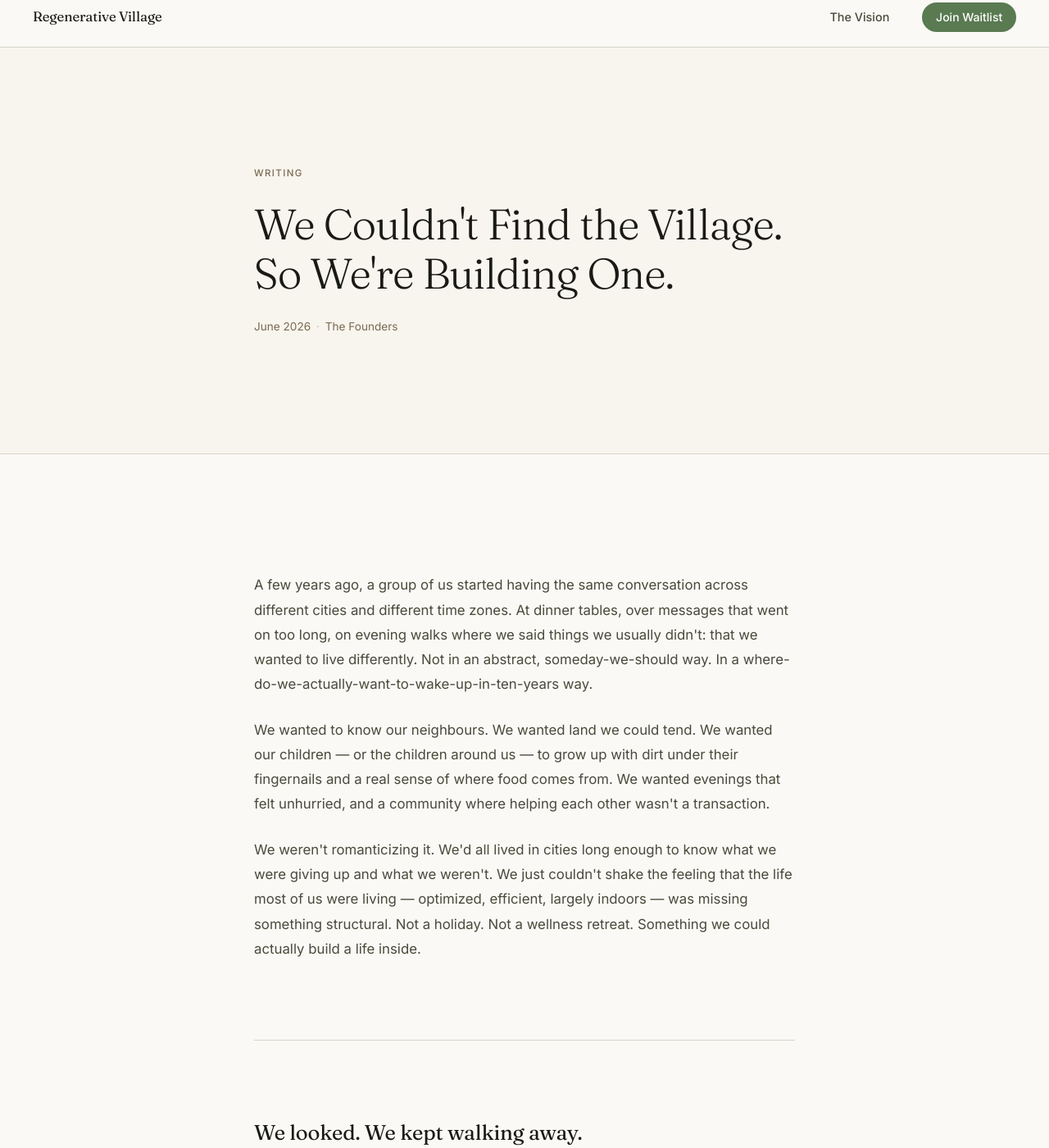
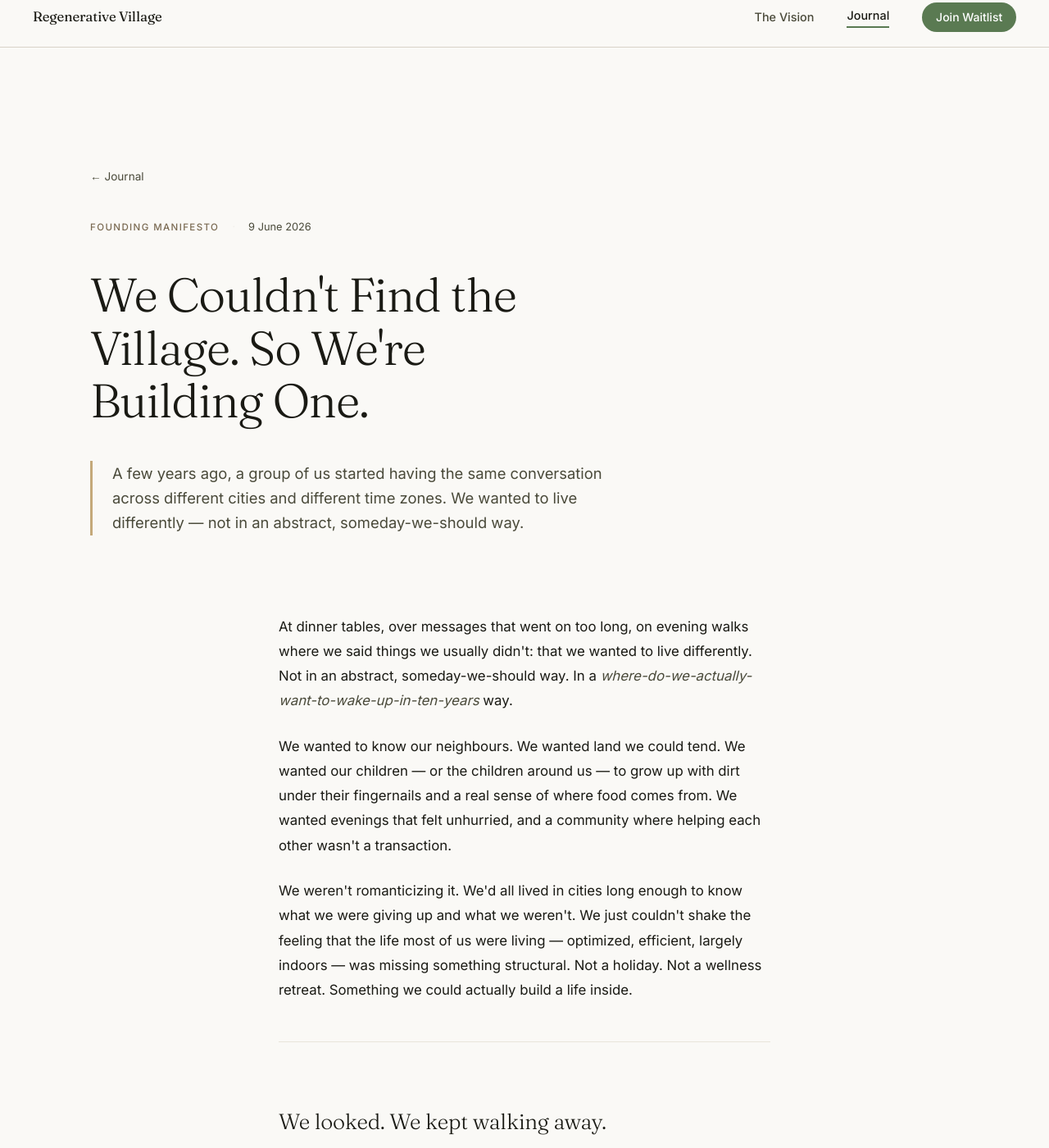
Before and after one commit to shameekc/regenerative-village, a plain HTML site: page blog/founding-manifesto.html in a window 1280 px wide. Shown: the part 15-1415 px from the top of the page at 82% size. Drawn offline with Linux system fonts and the light colour scheme.

Commit message:
refine: improve blog post design with lede, OG meta, and Journal nav link
Adds post lede pullquote, OG social meta tags, and Journal nav context
to the founding manifesto post.

Co-Authored-By: Paperclip <noreply@paperclip.ing>

```diff
--- a/blog/founding-manifesto.html
+++ b/blog/founding-manifesto.html
@@ -4,46 +4,156 @@
   <meta charset="UTF-8">
   <meta name="viewport" content="width=device-width, initial-scale=1.0">
   <title>We Couldn't Find the Village. So We're Building One. — Regenerative Village</title>
-  <meta name="description" content="A founding manifesto: why a group of us couldn't find the regenerative, co-owned village we wanted — and decided to build it ourselves.">
+  <meta name="description" content="A few years ago, a group of us started having the same conversation across different cities and different time zones. We wanted to live differently.">
+  <meta property="og:title" content="We Couldn't Find the Village. So We're Building One.">
+  <meta property="og:description" content="A founding manifesto for Regenerative Village — a co-owned, regenerative land community built from the ground up by its future members.">
+  <meta property="og:type" content="article">
   <link rel="preconnect" href="https://fonts.googleapis.com">
   <link rel="preconnect" href="https://fonts.gstatic.com" crossorigin>
-  <link href="https://fonts.googleapis.com/css2?family=Fraunces:ital,opsz,wght@0,9..144,300;0,9..144,400;1,9..144,300&family=Inter:wght@400;500&display=swap" rel="stylesheet">
+  <link href="https://fonts.googleapis.com/css2?family=Fraunces:ital,opsz,wght@0,9..144,300;0,9..144,400;1,9..144,300;1,9..144,400&family=Inter:wght@400;500&display=swap" rel="stylesheet">
   <link rel="stylesheet" href="../styles.css">
+  <style>
+    .post-hero {
+      padding: var(--space-3xl) var(--space-lg) var(--space-2xl);
+      max-width: var(--max-width);
+      margin: 0 auto;
+    }
+    .post-meta {
+      display: flex;
+      align-items: center;
+      gap: var(--space-sm);
+      margin-bottom: var(--space-lg);
+    }
+    .post-meta-label {
+      font-family: var(--font-sans);
+      font-size: 0.72rem;
+      font-weight: 500;
+      letter-spacing: 0.12em;
+      text-transform: uppercase;
+      color: var(--color-bark);
+    }
+    .post-meta-sep { color: var(--color-mist); }
+    .post-meta-date {
+      font-family: var(--font-sans);
+      font-size: 0.8rem;
+      color: var(--color-ink-soft);
+    }
+    .post-title {
+      font-family: var(--font-serif);
+      font-size: clamp(2.2rem, 5vw, 3.6rem);
+      font-weight: 300;
+      line-height: 1.12;
+      letter-spacing: -0.02em;
+      color: var(--color-ink);
+      max-width: 16ch;
+      margin-bottom: var(--space-lg);
+    }
+    .post-lede {
+      font-size: 1.15rem;
+      line-height: 1.65;
+      color: var(--color-ink-soft);
+      max-width: 56ch;
+      border-left: 3px solid var(--color-earth);
+      padding-left: var(--space-md);
+    }
+    .post-body {
+      max-width: 680px;
+      margin: 0 auto;
+      padding: 0 var(--space-lg) var(--space-3xl);
+    }
+    .post-body p {
+      font-size: 1.05rem;
+      line-height: 1.8;
+      color: var(--color-ink);
+      margin-bottom: 1.5em;
+    }
+    .post-body h2 {
+      font-family: var(--font-serif);
+      font-size: 1.65rem;
+      font-weight: 300;
+      letter-spacing: -0.01em;
+      color: var(--color-ink);
+      margin: 3em 0 1em;
+      line-height: 1.25;
+    }
+    .post-body hr {
+      border: none;
+      border-top: 1px solid var(--color-mist);
+      margin: 3em 0;
+    }
+    .post-body em {
+      font-style: italic;
+      color: var(--color-ink-soft);
+    }
+    .post-cta {
+      background: var(--color-cream);
+      border: 1px solid var(--color-border);
+      border-radius: var(--radius-lg);
+      padding: var(--space-xl);
+      text-align: center;
+      margin: 3em 0 0;
+    }
+    .post-cta h3 {
+      font-family: var(--font-serif);
+      font-size: 1.5rem;
+      font-weight: 300;
+      color: var(--color-ink);
+      margin-bottom: var(--space-sm);
+    }
+    .post-cta p {
+      color: var(--color-ink-soft);
+      margin-bottom: var(--space-lg);
+      font-size: 0.95rem;
+    }
+    .back-link {
+      display: inline-flex;
+      align-items: center;
+      gap: 0.4em;
+      font-size: 0.85rem;
+      color: var(--color-ink-soft);
+      margin-bottom: var(--space-lg);
+      transition: color var(--transition);
+    }
+    .back-link:hover { color: var(--color-sage); }
+    @media (max-width: 640px) {
+      .post-hero { padding: var(--space-xl) var(--space-sm) var(--space-lg); }
+      .post-body { padding: 0 var(--space-sm) var(--space-2xl); }
+    }
+  </style>
 </head>
 <body>
 
   <nav class="nav">
-    <a href="../" class="nav-logo">Regenerative Village</a>
+    <a href=".." class="nav-logo">Regenerative Village</a>
     <div class="nav-links">
       <a href="../about.html">The Vision</a>
+      <a href="." class="nav-active">Journal</a>
       <a href="../index.html#waitlist" class="nav-cta">Join Waitlist</a>
     </div>
   </nav>
 
-  <article class="post">
+  <article>
 
-    <header class="post-header">
-      <div class="post-header-inner">
-        <p class="section-label">Writing</p>
-        <h1 class="post-title">We Couldn't Find the Village.<br>So We're Building One.</h1>
-        <p class="post-meta">
-          <time datetime="2026-06-09">June 2026</time>
+    <div class="post-hero">
+      <a href="." class="back-link">← Journal</a>
+      <div class="post-meta">
+        <span class="post-meta-label">Founding Manifesto</span>
         <span class="post-meta-sep">·</span>
-          The Founders
-        </p>
+        <span class="post-meta-date">9 June 2026</span>
       </div>
-    </header>
+      <h1 class="post-title">We Couldn't Find the Village. So We're Building One.</h1>
+      <p class="post-lede">A few years ago, a group of us started having the same conversation across different cities and different time zones. We wanted to live differently — not in an abstract, someday-we-should way.</p>
+    </div>
 
     <div class="post-body">
-      <div class="post-body-inner">
 
-        <p>A few years ago, a group of us started having the same conversation across different cities and different time zones. At dinner tables, over messages that went on too long, on evening walks where we said things we usually didn't: that we wanted to live differently. Not in an abstract, someday-we-should way. In a where-do-we-actually-want-to-wake-up-in-ten-years way.</p>
+      <p>At dinner tables, over messages that went on too long, on evening walks where we said things we usually didn't: that we wanted to live differently. Not in an abstract, someday-we-should way. In a <em>where-do-we-actually-want-to-wake-up-in-ten-years</em> way.</p>
 
       <p>We wanted to know our neighbours. We wanted land we could tend. We wanted our children — or the children around us — to grow up with dirt under their fingernails and a real sense of where food comes from. We wanted evenings that felt unhurried, and a community where helping each other wasn't a transaction.</p>
 
       <p>We weren't romanticizing it. We'd all lived in cities long enough to know what we were giving up and what we weren't. We just couldn't shake the feeling that the life most of us were living — optimized, efficient, largely indoors — was missing something structural. Not a holiday. Not a wellness retreat. Something we could actually build a life inside.</p>
 
-        <hr class="post-divider">
+      <hr>
 
       <h2>We looked. We kept walking away.</h2>
 
@@ -57,7 +167,7 @@
 
       <p>We couldn't find it. So we started building it.</p>
 
-        <hr class="post-divider">
+      <hr>
 
       <h2>What Regenerative Village is — and what it is not.</h2>
 
@@ -65,15 +175,15 @@
 
       <p>When we say regenerative, we mean it specifically. Practices that restore soil, water, and biodiversity over time — not as an aesthetic, but as the point. Permaculture, food forests, managed grazing if the land calls for it. We want to leave the land in better condition than we found it, and that goal shapes every decision we make.</p>
 
-        <p><strong>It is not a commune.</strong> You will have your own space — your own home — with privacy and real boundaries. You will not be required to share your income, your politics, your spiritual practice, or your time beyond what you freely choose. There is no guru. There is no ideology you need to sign.</p>
+      <p>It is not a commune. You will have your own space — your own home — with privacy and real boundaries. You will not be required to share your income, your politics, your spiritual practice, or your time beyond what you freely choose. There is no guru. There is no ideology you need to sign.</p>
 
-        <p><strong>It is not a holiday resort or a wellness retreat.</strong> We are building something people will actually live in — or live part of their lives in — not visit for a weekend.</p>
+      <p>It is not a holiday resort or a wellness retreat. We are building something people will actually live in — or live part of their lives in — not visit for a weekend.</p>
 
-        <p><strong>It is not a speculative investment.</strong> It may appreciate over time. It may not. If you are joining for financial returns, this is the wrong place.</p>
+      <p>It is not a speculative investment. It may appreciate over time. It may not. If you are joining for financial returns, this is the wrong place.</p>
 
-        <p><strong>It is not finished.</strong> We are at the beginning — searching for land, building the founding community, designing the governance structure together. If you join now, you are not buying into something complete. You are helping build it from the ground up.</p>
+      <p>It is not finished. We are at the beginning — searching for land, building the founding community, designing the governance structure together. If you join now, you are not buying into something complete. You are helping build it from the ground up.</p>
 
-        <hr class="post-divider">
+      <hr>
 
       <h2>Who this is for.</h2>
 
@@ -83,7 +193,7 @@
 
       <p>What we are looking for, above everything else, is good faith. People who will show up when it matters, hold disagreements without breaking things, and take care of shared resources as if they own them — because they do.</p>
 
-        <hr class="post-divider">
+      <hr>
 
       <h2>Why now.</h2>
 
@@ -91,7 +201,7 @@
 
       <p>We are also building this with proper governance infrastructure from the start. The legal structures, the ownership models, the decision-making frameworks that have caused previous projects to fracture. We are doing this carefully. We are taking our time on the land search, because the wrong land at the wrong price would compromise everything that follows.</p>
 
-        <hr class="post-divider">
+      <hr>
 
       <h2>An invitation.</h2>
 
@@ -103,28 +213,18 @@
 
       <p>The village is not built yet. But it is being built.</p>
 
+      <div class="post-cta">
+        <h3>Ready to be part of this?</h3>
+        <p>Join the waitlist. No commitment required — just the beginning of a real conversation.</p>
+        <a href="../index.html#waitlist" class="btn-primary">Join the Waitlist →</a>
       </div>
+
     </div>
 
   </article>
 
-  <section class="post-cta">
-    <div class="post-cta-inner">
-      <h2>Ready to be part of this?</h2>
-      <p>We're building the founding cohort now. No land acquired yet — but the community comes first.</p>
-      <a href="../index.html#waitlist" class="btn-primary">Join the waitlist →</a>
-    </div>
-  </section>
-
-  <footer class="footer">
-    <div class="footer-inner">
-      <a href="../" class="footer-logo">Regenerative Village</a>
-      <nav class="footer-nav">
-        <a href="../about.html">The Vision</a>
-        <a href="../index.html#waitlist">Join Waitlist</a>
-      </nav>
-      <p class="footer-copy">© 2026 Regenerative Village. All rights reserved.</p>
-    </div>
+  <footer style="border-top: 1px solid var(--color-border); padding: var(--space-xl) var(--space-lg); text-align: center;">
+    <p style="font-size: 0.8rem; color: var(--color-ink-soft);">© 2026 Regenerative Village. All rights reserved.</p>
   </footer>
 
 </body>
```
Lines whose indentation alone changed are shown as unchanged.
